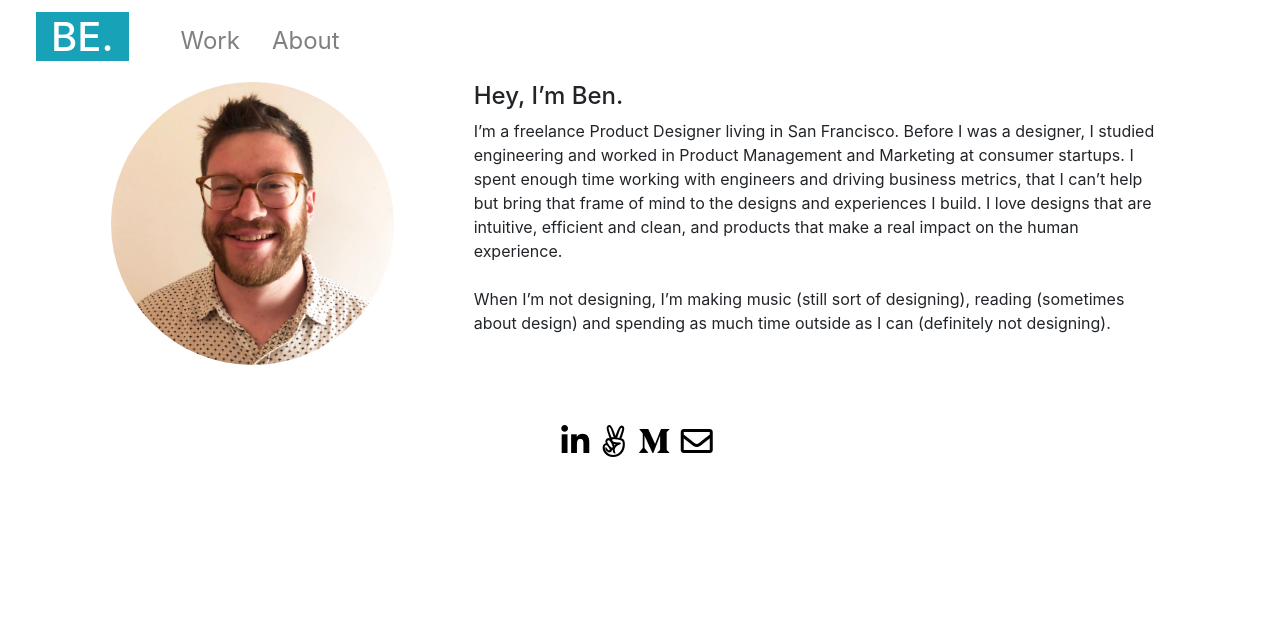
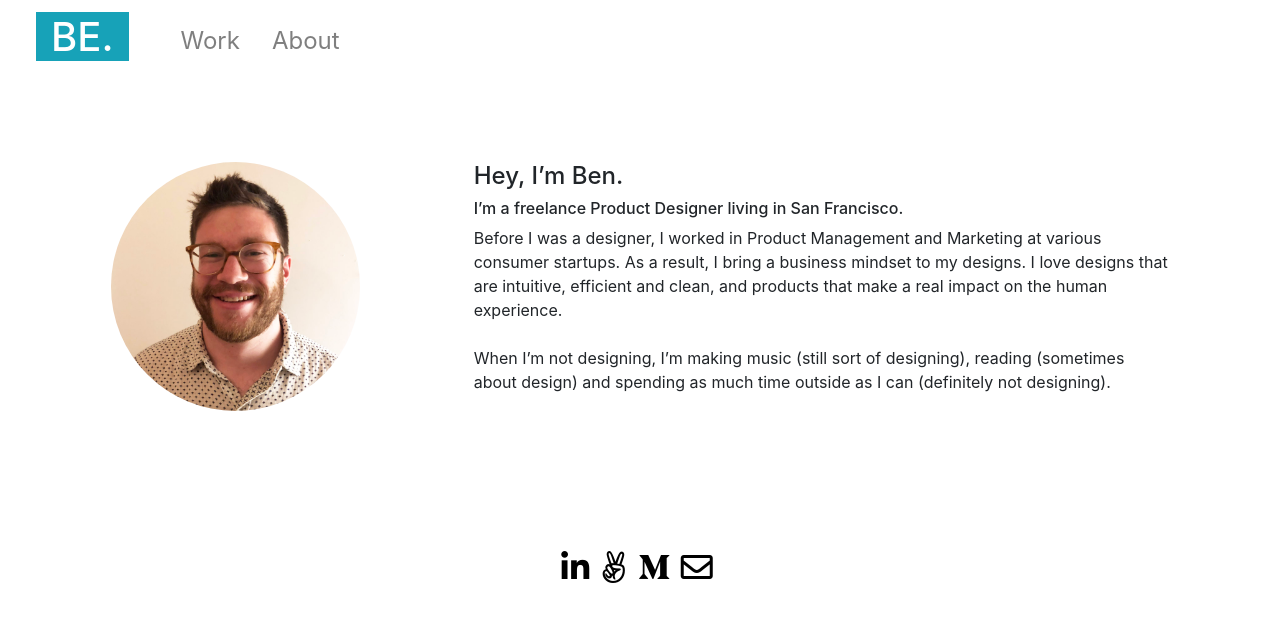
Before and after one commit to bewing91/new_bewingco, a Jekyll site: the page built from about.html, in a window 1280 px wide. Shown: the top 622 px of the page. Built offline with Jekyll 4.4.1, drawn with Linux system fonts in a browser that asks for light colours.

Commit message:
formatting fixes

```diff
--- a/about.html
+++ b/about.html
@@ -10,8 +10,9 @@ layout: about
       </div>
       <div class="col-md-8">
         <h4>Hey, I’m Ben.</h4>
-
-        <p>I’m a freelance Product Designer living in San Francisco. Before I was a designer, I studied engineering and worked in Product Management and Marketing at consumer startups. I spent enough time working with engineers and driving business metrics, that I can’t help but bring that frame of mind to the designs and experiences I build. I love designs that are intuitive, efficient and clean, and products that make a real impact on the human experience.
+        <h6>I’m a freelance Product Designer living in San Francisco.</h6>
+        <p> Before I was a designer, I worked in Product Management and Marketing at various consumer startups.
+          As a result, I bring a business mindset to my designs. I love designs that are intuitive, efficient and clean, and products that make a real impact on the human experience.
           <br /><br />When I’m not designing, I’m making music (still sort of designing), reading (sometimes about design) and spending as much time outside as I can (definitely not designing).
         </p>
       </div>
--- a/css/main.css
+++ b/css/main.css
@@ -498,9 +498,10 @@ h1 span {
 
 #aboutme {
   margin-top: 82px;
+  padding: 80px 0px;
 }
 
 .headshot {
   border-radius: 50%;
-  width: 85%;
+  width: 75%;
 }
--- a/projects/soundcloud.html
+++ b/projects/soundcloud.html
@@ -135,17 +135,11 @@ description:
         <br /><br />
       </div>
       <div class="col-md-6">
-      </div>
-    </div>
-    <div class="row">
-      <div class="col-md-6">
         <h6>Pain Point #3: Artist new releases</h6>
         <p>Users couldn't identify what was new on an artist's page.</p>
         <br />
         <img src="{{ site.baseurl }}/img/soundcloud/Artist_before.png">
         <br /><br />
-      </div>
-      <div class="col-md-6">
       </div>
     </div>
   </div>
```
Also changed, not shown: index.html (+3 -6 lines).
